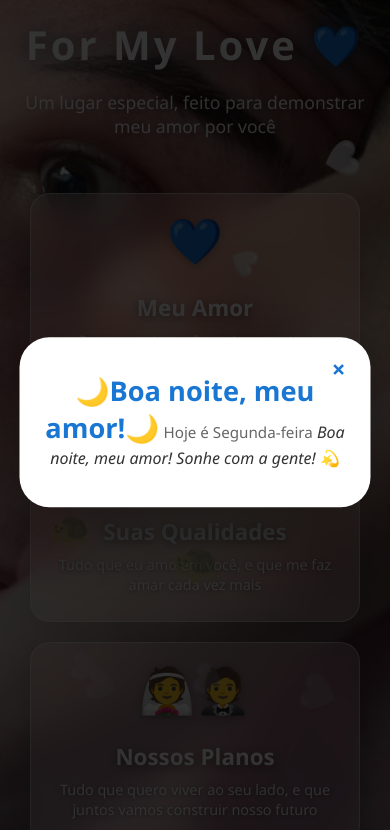
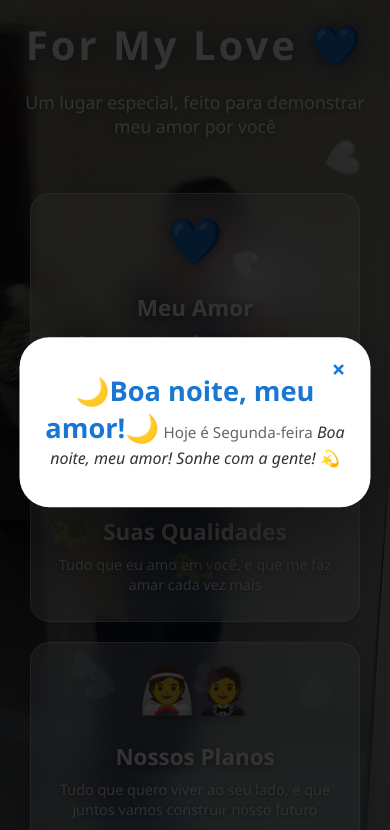
Before and after one commit to gustavoabrahao/ForMyLove, a plain HTML site: page index.html in a window 390 px wide. Shown: the top 830 px of the page. Drawn offline with Linux system fonts and the light colour scheme.

Commit message:
add fundo pra celular

```diff
--- a/styles.css
+++ b/styles.css
@@ -705,6 +705,12 @@ body {
 }
 
 @media (max-width: 768px) {
+    body {
+        background-image: linear-gradient(rgba(255, 255, 255, 0.05), rgba(13, 71, 161, 0.25)), url('img/eucombuque.jpg');
+        background-size: cover;
+        background-position: center;
+    }
+
     .title-animated {
         font-size: 2.5rem;
     }
```
